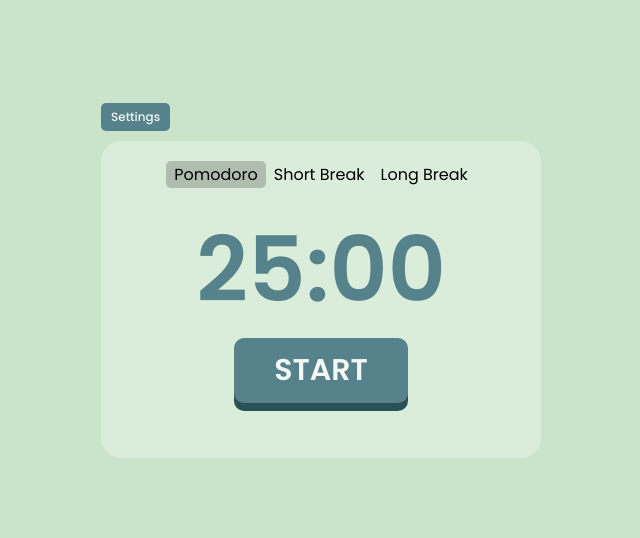
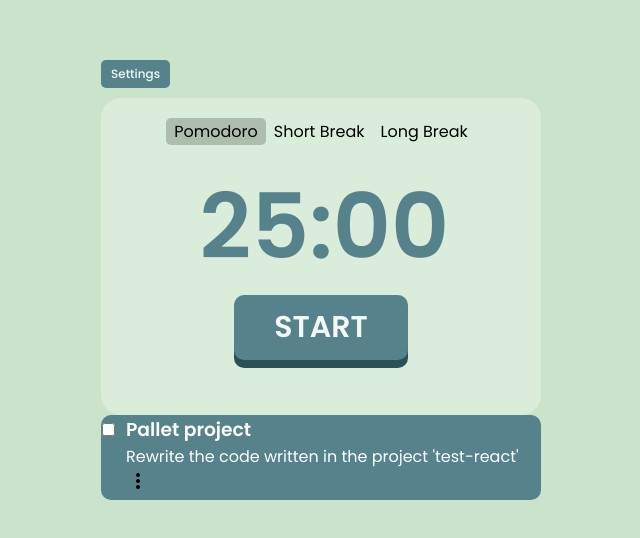
Before and after one commit to max-abraztsov/Pomodoro-Clock, a React (Create React App) app: page / in a window 1280 px wide. Shown: the part 120-658 px from the top of the page, without its empty margins (319-959 px from the left). Built offline with nearby package versions, Linux system fonts and the light colour scheme.

Commit message:
Started working on adding tasks, corrected some things in the code

```diff
--- a/public/index.html
+++ b/public/index.html
@@ -3,6 +3,7 @@
   <head>
     <meta charset="utf-8" />
     <meta name="viewport" content="width=device-width, initial-scale=1" />
+    <link rel="stylesheet" href="https://fonts.googleapis.com/css2?family=Material+Symbols+Outlined:opsz,wght,FILL,GRAD@20..48,100..700,0..1,-50..200" />
     <title>React App</title>
   </head>
   <body>
--- a/src/App.js
+++ b/src/App.js
@@ -1,4 +1,4 @@
-import React, { useState } from "react";
+import React, { useState, useRef } from "react";
 import "./styles/style.css";
 import AllTimers from "./components/AllTimers";
 import Settings from "./components/Settings";
@@ -9,6 +9,15 @@ function App() {
   const [timeSettings, setTimeSettings] = useState({focus: 25, short: 5, long: 10});
   // State of modal with settings
   const [visible, setVisible] = useState(false);
+
+  const [tasks, setTasks] = useState([
+    {state: false, title: "Pallet project", note: "Rewrite the code written in the project 'test-react'"},
+    {state: false, title: "Kanban", note: "Find a project with a kanban board and redo it"},
+  ]);
+
+  const inputref = useRef();
+
+  console.log(inputref.current);
 
   return (
     <div className="App">
@@ -22,6 +31,16 @@ function App() {
         getLong={(e) => setTimeSettings({...timeSettings, long : e.target.value})}
       ></Settings>
       <AllTimers settings={timeSettings}/>
+      <div className="task">
+        <input type="checkbox" ref={inputref} />
+        <div className="task__text">
+          <h3 className="task__title">{tasks[0].title}</h3>
+          <p className="task__note">{tasks[0].note}</p>
+          <span className="material-symbols-outlined">
+          more_vert
+          </span>
+        </div>
+      </div>
     </div>
   );
 }
--- a/src/components/Clock.jsx
+++ b/src/components/Clock.jsx
@@ -8,7 +8,7 @@ const Clock = ({minutes, seconds}) => {
 
     return (
         <div className='clock'>
-            {minutes}:{seconds}
+            <span className="clock__minutes">{minutes}</span>:<span className="clock__seconds">{seconds}</span>
         </div>
     );
 };
--- a/src/components/Settings.jsx
+++ b/src/components/Settings.jsx
@@ -2,7 +2,7 @@ import React from 'react';
 import MyModal from './UI/modal/MyModal';
 import MyInput from './UI/input/MyInput';
 
-// Modal this all settings
+// Modal with all settings
 const Settings = ({settings, modal, setModal, getFocus, getShort, getLong}) => {
     return (
         <div>
--- a/src/styles/style.css
+++ b/src/styles/style.css
@@ -20,6 +20,19 @@
     font-size: 90px;
     font-weight: 600;
     color: #55828B;
+}
+
+.clock span{
+    display:inline-block;
+    width:115px;
+}
+
+.clock__minutes{
+    text-align:right;
+}
+
+.clock__seconds{
+    text-align:left;
 }
 
 .settings__items-inputs{
@@ -65,3 +78,23 @@
     padding: 1px 8px;
     border-radius: 5px;
 }
+
+.task{
+    display:flex;
+    align-items:flex-start;
+    background-color:#55828B;
+    border-radius: 10px;
+}
+.task input{
+    margin-top:8px;
+    width:15px;
+}
+.task__text{
+    margin-left:10px;
+}
+.task__title{
+    color:white;
+}
+.task__note{
+    color:white;
+}
```
Lines whose indentation alone changed are shown as unchanged.
